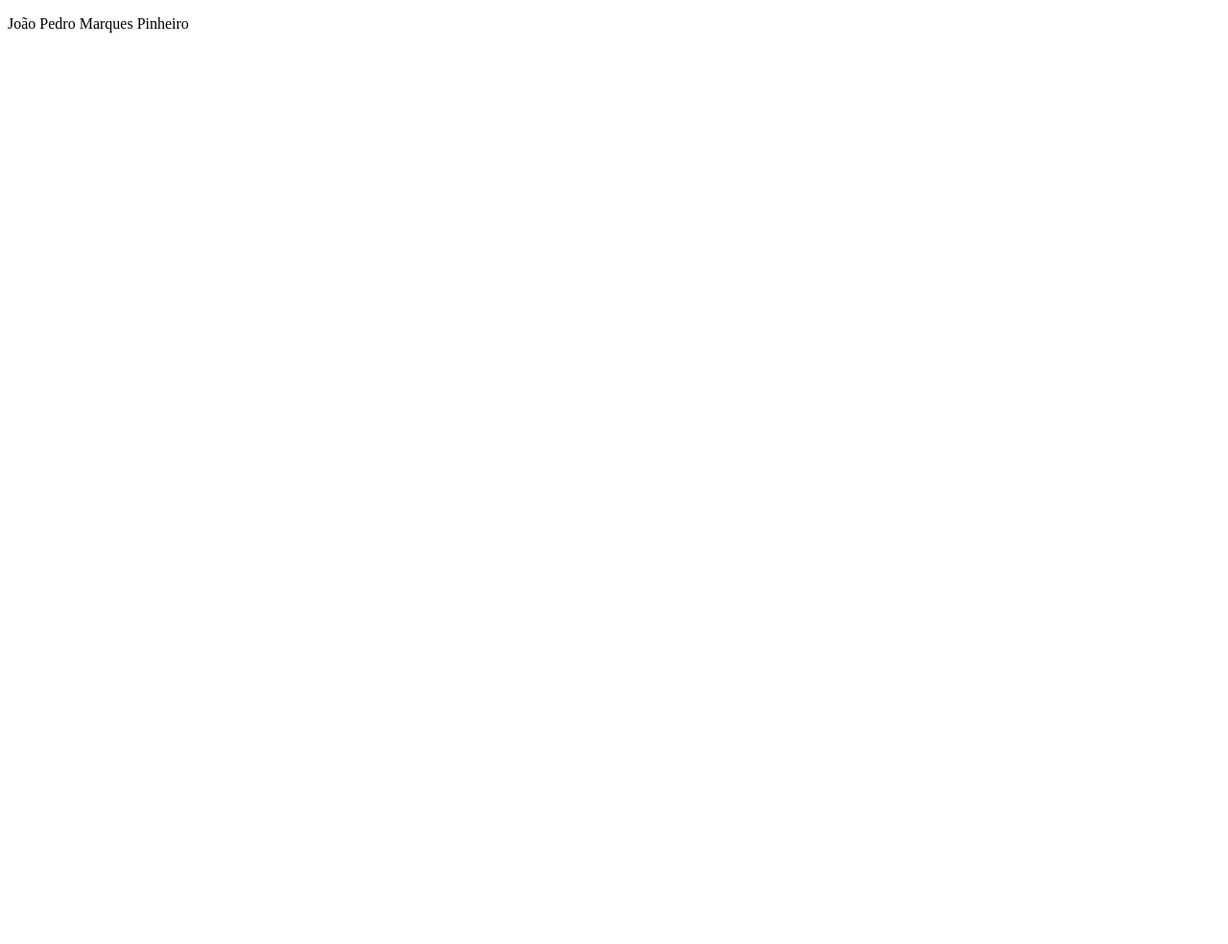
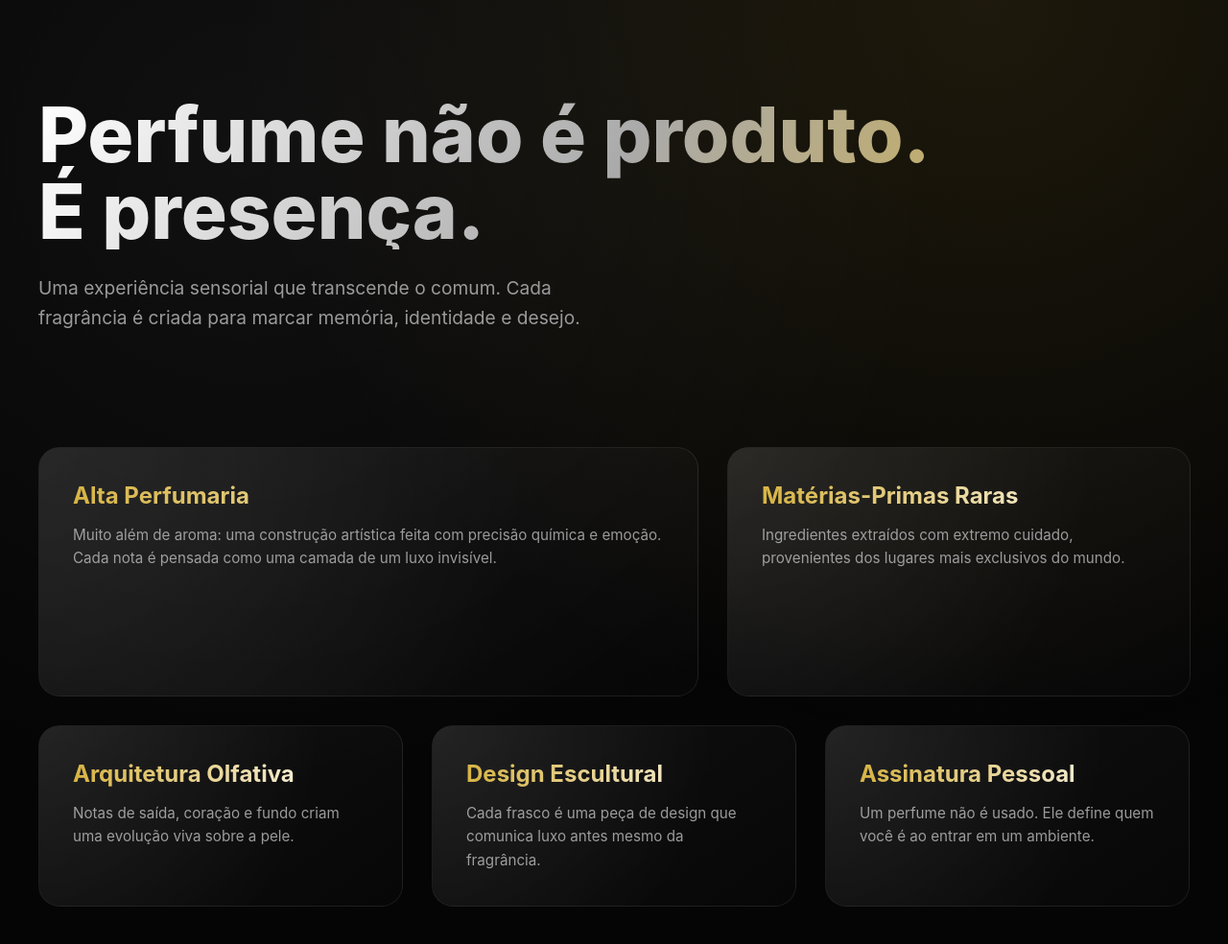
Before and after one commit to Jpedroozxs/Perfume, a plain HTML site: page index.html in a window 1280 px wide. Shown: the whole page at 96% size. Before the commit the page ends 800 px from the top, so only its background shows below. Drawn offline with Linux system fonts and the light colour scheme.

Commit message:
Desenvolvimento da section
Inclusão de conteúdo na div main

```diff
--- a/index.html
+++ b/index.html
@@ -1,27 +1,237 @@
-<!DOCTYPE html>
-<html lang="pt-BR">
-<head>
-    <meta charset="UTF-8">
-    <meta name="viewport" content="width=device-width, initial-scale=1.0">
-    <title>Perfume</title>
-</head>
-<body>
-    <div class="container">
-        <header>
+<style>
+    :root {
+      --gold: #d4af37;
+      --bg: #050506;
+      --text: #ffffff;
+      --muted: #9a9a9a;
+    }
+
+    /* RESET */
+    * {
+      margin: 0;
+      padding: 0;
+      box-sizing: border-box;
+    }
+
+    body {
+      background: var(--bg);
+      color: var(--text);
+      font-family: 'Inter', sans-serif;
+      overflow-x: hidden;
+    }
+
+    /* FUNDO LUXO CINEMATOGRÁFICO */
+    body::before {
+      content: "";
+      position: fixed;
+      inset: 0;
+      background: radial-gradient(circle at 20% 20%, rgba(255,255,255,0.05), transparent 60%),
+                  radial-gradient(circle at 80% 0%, rgba(212,175,55,0.12), transparent 60%);
+      z-index: -1;
+    }
+
+    /* MAIN */
+    main {
+      padding: 100px 40px;
+      max-width: 1300px;
+      margin: auto;
+    }
+
+    /* HERO DIFERENTE */
+    .hero {
+      margin-bottom: 120px;
+      position: relative;
+    }
+
+    .hero h1 {
+      font-size: 5rem;
+      font-weight: 800;
+      line-height: 1;
+      background: linear-gradient(120deg, #ffffff, #aaa, var(--gold));
+      -webkit-background-clip: text;
+      -webkit-text-fill-color: transparent;
+    }
+
+    .hero p {
+      max-width: 600px;
+      margin-top: 25px;
+      font-size: 1.2rem;
+      color: var(--muted);
+      line-height: 1.6;
+    }
+
+    /* GRID DIFERENTE (ASSIMÉTRICO) */
+    .grid {
+      display: grid;
+      grid-template-columns: repeat(12, 1fr);
+      gap: 30px;
+    }
+
+    /* CARDS ULTRA MODERNOS */
+    .card {
+      position: relative;
+      padding: 35px;
+      border-radius: 22px;
+      overflow: hidden;
+      background: linear-gradient(145deg, rgba(255,255,255,0.05), rgba(255,255,255,0.01));
+      border: 1px solid rgba(255,255,255,0.08);
+      transition: 0.5s ease;
+    }
+
+    /* efeito glow externo */
+    .card::before {
+      content: "";
+      position: absolute;
+      inset: -2px;
+      background: linear-gradient(120deg, transparent, rgba(212,175,55,0.5), transparent);
+      opacity: 0;
+      transition: 0.6s;
+    }
+
+    .card:hover::before {
+      opacity: 1;
+    }
+
+    /* efeito luz interna */
+    .card::after {
+      content: "";
+      position: absolute;
+      inset: 0;
+      background: radial-gradient(circle at top left, rgba(255,255,255,0.08), transparent 70%);
+    }
+
+    /* hover brutal */
+    .card:hover {
+      transform: translateY(-15px) scale(1.03);
+      box-shadow: 0 40px 100px rgba(0,0,0,0.9),
+                  0 0 60px rgba(212,175,55,0.15);
+    }
+
+    /* TITULOS */
+    .card h2 {
+      font-size: 1.5rem;
+      margin-bottom: 15px;
+      background: linear-gradient(90deg, var(--gold), #fff);
+      -webkit-background-clip: text;
+      -webkit-text-fill-color: transparent;
+    }
+
+    .card p {
+      color: var(--muted);
+      line-height: 1.6;
+      font-size: 0.95rem;
+    }
+
+    /* CARD PRINCIPAL GIGANTE */
+    .big {
+      grid-column: 1 / span 7;
+      min-height: 260px;
+    }
+
+    .side1 {
+      grid-column: 8 / span 5;
+    }
+
+    .side2 {
+      grid-column: 1 / span 4;
+    }
+
+    .side3 {
+      grid-column: 5 / span 4;
+    }
+
+    .side4 {
+      grid-column: 9 / span 4;
+    }
+
+    /* ANIMAÇÃO ENTRADA MAIS DRAMÁTICA */
+    .card {
+      opacity: 0;
+      transform: translateY(80px) scale(0.95);
+      animation: show 1s ease forwards;
+    }
+
+    .card:nth-child(1) { animation-delay: 0.2s; }
+    .card:nth-child(2) { animation-delay: 0.4s; }
+    .card:nth-child(3) { animation-delay: 0.6s; }
+    .card:nth-child(4) { animation-delay: 0.8s; }
+    .card:nth-child(5) { animation-delay: 1s; }
+
+    @keyframes show {
+      to {
+        opacity: 1;
+        transform: translateY(0) scale(1);
+      }
+    }
+
+    /* RESPONSIVO */
+    @media (max-width: 900px) {
+      .hero h1 {
+        font-size: 2.5rem;
+      }
+
+      .grid {
+        grid-template-columns: 1fr;
+      }
+
+      .big,
+      .side1,
+      .side2,
+      .side3,
+      .side4 {
+        grid-column: unset;
+      }
+    }
+    </style>
 
 
-        </header>
 
-        <main>
-            <section>
+    <main>
 
-            </section>
-        </main>
-        <footer>
-            <p>João Pedro Marques Pinheiro</p>
-        </footer>
-    </div>
+      <div class="hero">
+        <h1>Perfume não é produto.<br>É presença.</h1>
+        <p>
+          Uma experiência sensorial que transcende o comum. Cada fragrância é criada para marcar memória, identidade e desejo.
+        </p>
+      </div>
 
+      <div class="grid">
 
-</body>
-</html>
+        <div class="card big">
+          <h2>Alta Perfumaria</h2>
+          <p>
+            Muito além de aroma: uma construção artística feita com precisão química e emoção. Cada nota é pensada como uma camada de um luxo invisível.
+          </p>
+        </div>
+
+        <div class="card side1">
+          <h2>Matérias-Primas Raras</h2>
+          <p>
+            Ingredientes extraídos com extremo cuidado, provenientes dos lugares mais exclusivos do mundo.
+          </p>
+        </div>
+
+        <div class="card side2">
+          <h2>Arquitetura Olfativa</h2>
+          <p>
+            Notas de saída, coração e fundo criam uma evolução viva sobre a pele.
+          </p>
+        </div>
+
+        <div class="card side3">
+          <h2>Design Escultural</h2>
+          <p>
+            Cada frasco é uma peça de design que comunica luxo antes mesmo da fragrância.
+          </p>
+        </div>
+
+        <div class="card side4">
+          <h2>Assinatura Pessoal</h2>
+          <p>
+            Um perfume não é usado. Ele define quem você é ao entrar em um ambiente.
+          </p>
+        </div>
+
+      </div>
+
+    </main>
```
